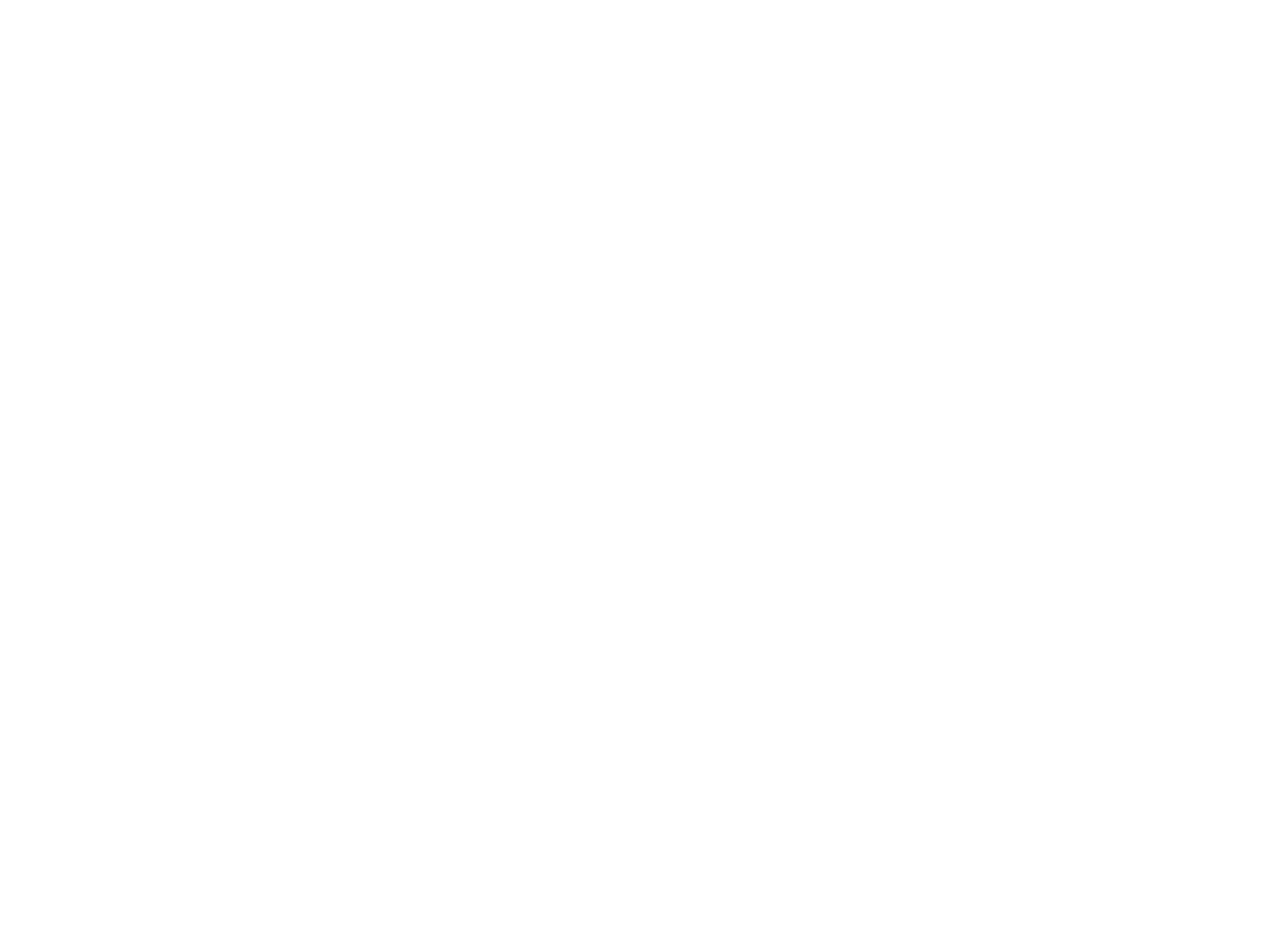
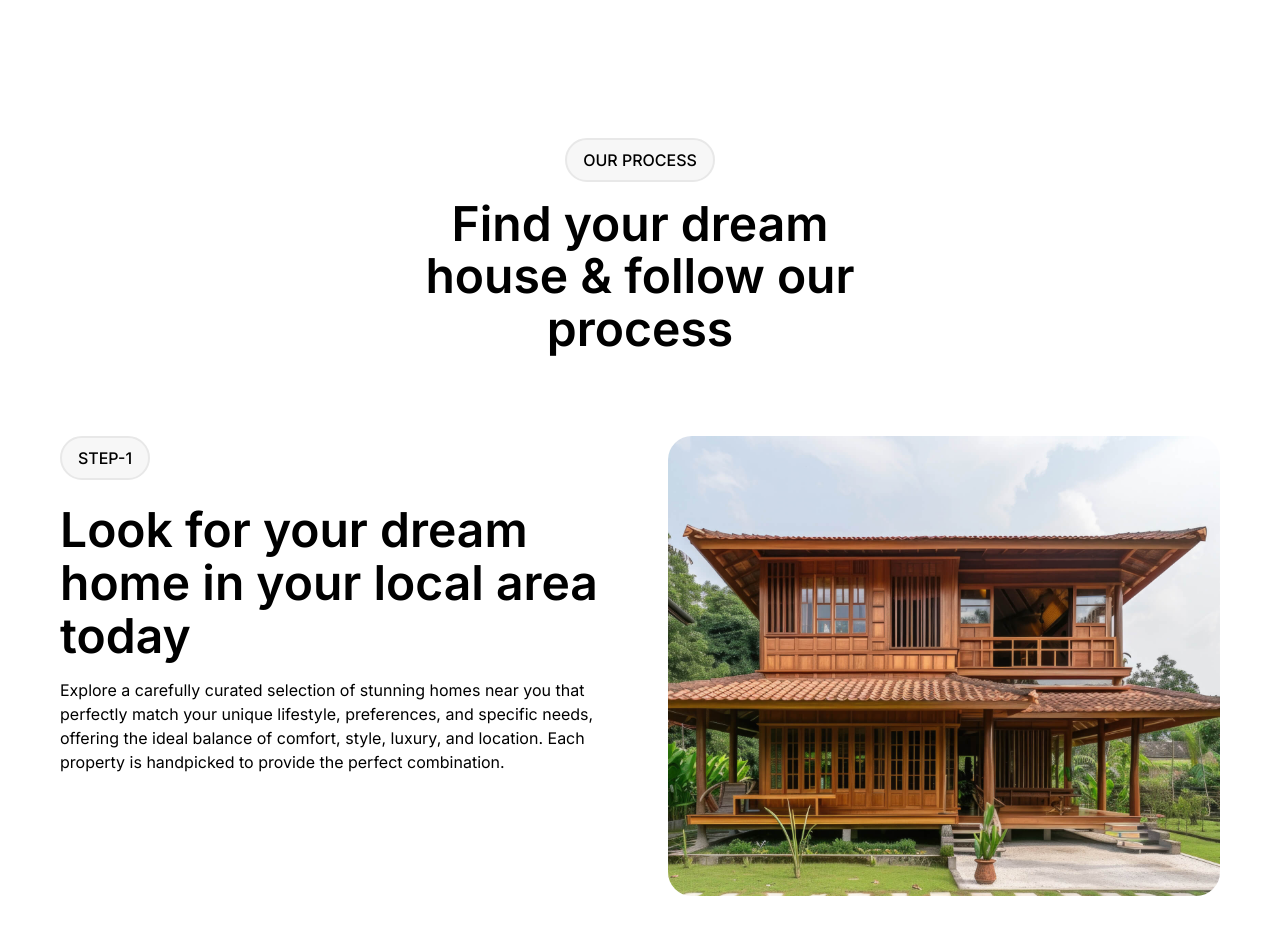
Before and after one commit to rowleks/realfy, a Vue app: page / in a window 1280 px wide. Shown: the part 4840-5774 px from the top of the page. Before the commit the page ends 4898 px from the top, so only its background shows below. Built offline with nearby package versions, Linux system fonts and the light colour scheme.

Commit message:
wip: process section

```diff
--- /dev/null
+++ b/src/components/process/ProcessSection.vue
@@ -0,0 +1,62 @@
+<template>
+  <section>
+    <div class="space-y-20">
+      <div class="text-center space-y-4 max-w-lg mx-auto">
+        <SectionHeading section="Our process"
+          >Find your dream house & follow our process</SectionHeading
+        >
+      </div>
+      <div class="flex flex-col md:flex-row gap-10 px-5 max-w-[75rem] mx-auto">
+        <div class="space-y-10 flex-1 overflow-y-auto md:max-h-[450px] md:pr-4">
+          <template v-for="step in steps" :key="step.id">
+            <StepCard :step="step" />
+            <div class="rounded-3xl flex-1 md:hidden mt-8">
+              <img :src="step.image" alt="step" class="rounded-3xl" />
+            </div>
+          </template>
+        </div>
+        <div class="rounded-3xl flex-1 hidden md:block">
+          <img
+            src="../../assets/images/step1.jpg"
+            alt="step1"
+            class="rounded-3xl"
+          />
+        </div>
+      </div>
+    </div>
+  </section>
+</template>
+
+<script setup lang="ts">
+import SectionHeading from "../headings/SectionHeading.vue";
+import StepCard from "./StepCard.vue";
+import step1Img from "@/assets/images/step1.jpg";
+import step2Img from "@/assets/images/step2.jpg";
+import step3Img from "@/assets/images/step3.jpg";
+
+const steps = [
+  {
+    id: 1,
+    title: "Look for your dream home in your local area today",
+    image: step1Img,
+    description:
+      "Explore a carefully curated selection of stunning homes near you that perfectly match your unique lifestyle, preferences, and specific needs, offering the ideal balance of comfort, style, luxury, and location. Each property is handpicked to provide the perfect combination.",
+  },
+  {
+    id: 2,
+    title: "Schedule a meeting with one of our agents",
+    image: step2Img,
+    description:
+      "Book a personalized meeting with one of our experienced agents to thoroughly explore all your options, discuss your needs, and find the perfect property that fits your lifestyle and budget.",
+  },
+  {
+    id: 3,
+    title: "A month or less, get your ideal home",
+    image: step3Img,
+    description:
+      "Secure your dream home in a month or less with our expert assistance, personalized guidance, and streamlined processes, ensuring a smooth, stress-free, and successful journey tailored specifically to your needs and preferences from start to finish.",
+  },
+];
+</script>
+
+<style scoped></style>
--- /dev/null
+++ b/src/components/process/StepCard.vue
@@ -0,0 +1,26 @@
+<template>
+  <div class="space-y-4 md:h-[450px]">
+    <div class="space-y-6">
+      <SectionHeading :section="'Step-' + step.id">{{
+        step.title
+      }}</SectionHeading>
+    </div>
+    <p>{{ step.description }}</p>
+  </div>
+</template>
+
+<script setup lang="ts">
+import SectionHeading from "../headings/SectionHeading.vue";
+
+interface Step {
+  id: number;
+  title: string;
+  description: string;
+}
+
+defineProps<{
+  step: Step;
+}>();
+</script>
+
+<style scoped></style>
--- a/src/views/HomePage.vue
+++ b/src/views/HomePage.vue
@@ -6,6 +6,7 @@
   <Categories />
   <ContactSection />
   <MetricsSection />
+  <ProcessSection />
 </template>
 
 <script setup lang="ts">
@@ -16,6 +17,7 @@
 import HomeHero from "@/components/hero/HomeHero.vue";
 import MiniListing from "@/components/listings/MiniListing.vue";
 import MetricsSection from "@/components/metrics/MetricsSection.vue";
+import ProcessSection from "@/components/process/ProcessSection.vue";
 </script>
 
 <style scoped></style>
```
